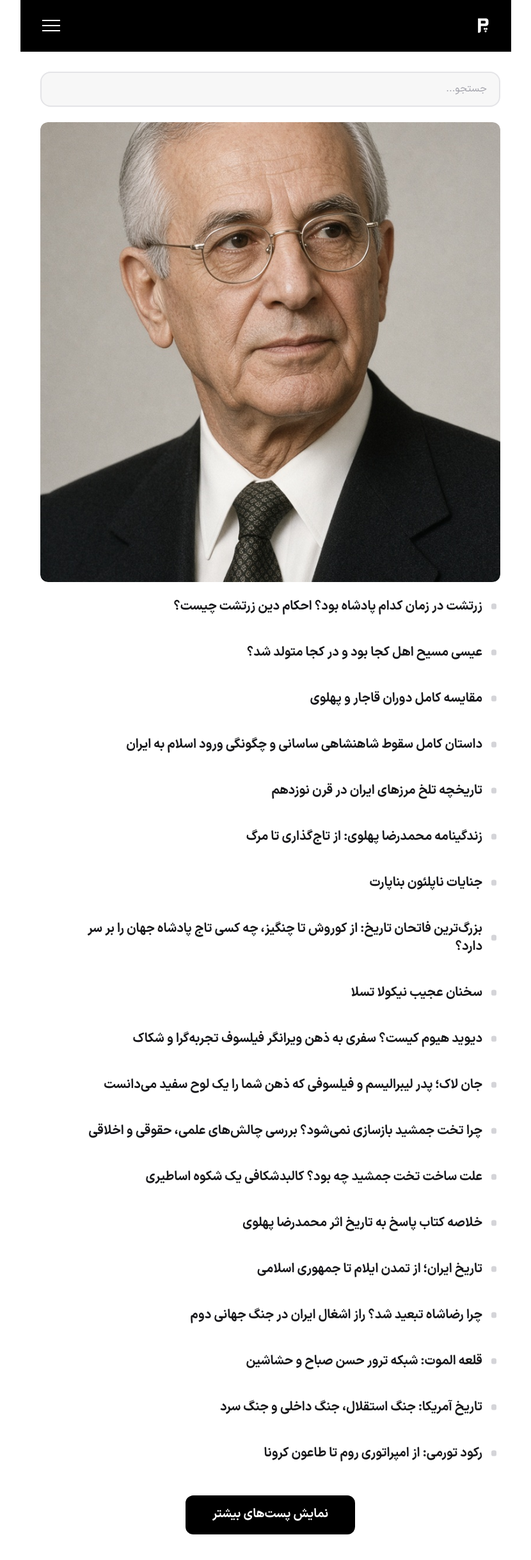
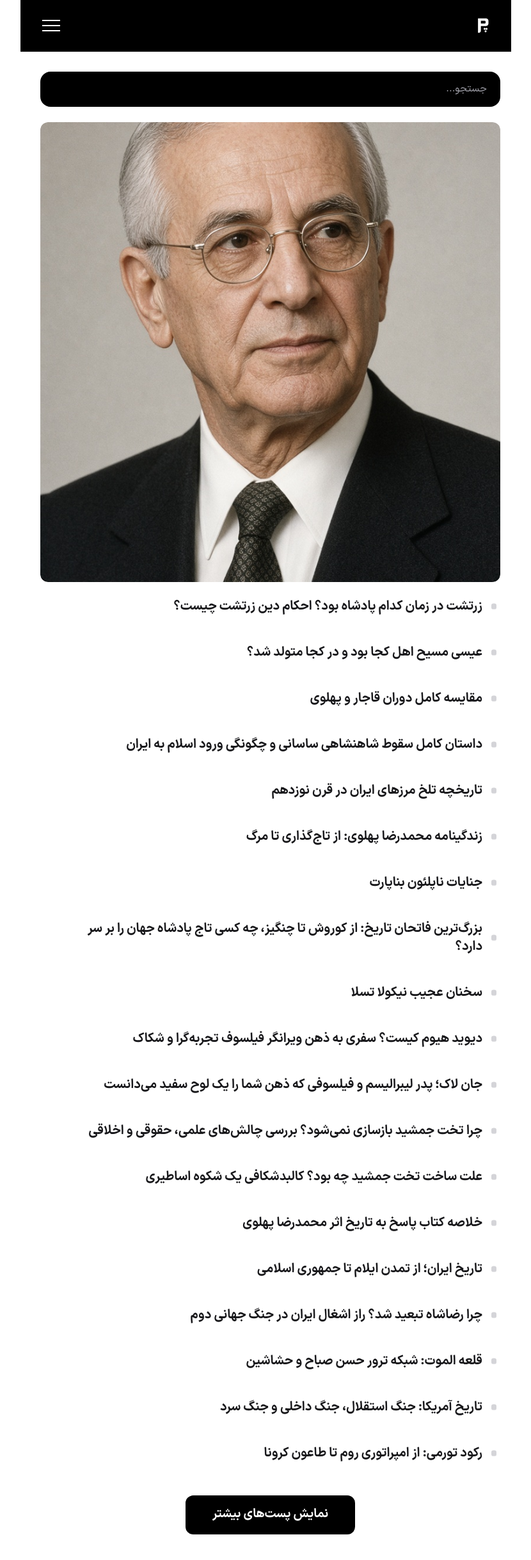
Before and after one commit to darkblog/darkblog.github.io, a Jekyll site: the page built from test.html, in a window 1280 px wide. Shown: the whole page at 64% size, without its empty margins (210-1040 px from the left). Built offline with Jekyll 4.4.1, drawn with Linux system fonts in a browser that asks for light colours.

Commit message:
Update test.html

```diff
--- a/test.html
+++ b/test.html
@@ -98,21 +98,21 @@
 .mobile-nav a:hover, .mobile-nav a:focus-visible { color: var(--header-accent); }
 .main-content { padding-block: calc(var(--header-h) + 2rem) 2.5rem; padding-inline: max(var(--pad-x), var(--safe-r)) max(var(--pad-x), var(--safe-l)); background-color: var(--bg-shell); }
 .live-search-wrapper { position: relative; margin-block-end: 1.5rem; width: 100%; }
-.live-search-input { width: 100%; padding-block: 0.8rem; padding-inline: 1.2rem 3.5rem; font: inherit; font-size: 1rem; border: 2px solid var(--border); border-radius: var(--r-lg); background-color: var(--bg-elev); color: var(--text-body); min-height: 48px; -webkit-appearance: none; appearance: none; }
+.live-search-input { width: 100%; padding-block: 0.8rem; padding-inline: 1.2rem 3.5rem; font: inherit; font-size: 1rem; border: 2px solid #000000; border-radius: var(--r-lg); background-color: #000000; color: #ffffff; min-height: 48px; -webkit-appearance: none; appearance: none; }
 .live-search-input:focus { border-color: var(--accent); box-shadow: 0 0 0 3px var(--accent-ring); outline: none; }
 .live-search-input:focus-visible { outline: 3px solid var(--accent); outline-offset: 2px; }
-.live-search-input::placeholder { color: var(--text-dim); opacity: 1; }
+.live-search-input::placeholder { color: #a1a1aa; opacity: 1; }
 .live-search-input::-webkit-search-cancel-button, .live-search-input::-webkit-search-decoration { -webkit-appearance: none; appearance: none; }
-.search-clear-btn { position: absolute; inset-inline-end: 0.5rem; inset-block-start: 50%; transform: translateY(-50%); background: transparent; border: 0; color: var(--text-dim); font-size: 1.5rem; line-height: 1; cursor: pointer; min-width: 44px; min-height: 44px; border-radius: 50%; display: inline-flex; align-items: center; justify-content: center; transition: color var(--dur), background-color var(--dur); }
-.search-clear-btn:hover { color: var(--text-body); background: var(--border); }
-.live-search-results { position: absolute; inset-block-start: calc(100% + 0.5rem); inset-inline: 0; background-color: var(--bg-elev); border: 1px solid var(--border); border-radius: var(--r-lg); overflow-y: auto; overscroll-behavior: contain; max-height: 60vh; z-index: 20; list-style: none; padding: 0; margin: 0; box-shadow: 0 8px 30px rgba(0, 0, 0, 0.12); }
-.live-search-results li { border-block-end: 1px solid var(--border); list-style: none; }
+.search-clear-btn { position: absolute; inset-inline-end: 0.5rem; inset-block-start: 50%; transform: translateY(-50%); background: transparent; border: 0; color: #a1a1aa; font-size: 1.5rem; line-height: 1; cursor: pointer; min-width: 44px; min-height: 44px; border-radius: 50%; display: inline-flex; align-items: center; justify-content: center; transition: color var(--dur), background-color var(--dur); }
+.search-clear-btn:hover { color: #ffffff; background: rgba(255, 255, 255, 0.1); }
+.live-search-results { position: absolute; inset-block-start: calc(100% + 0.5rem); inset-inline: 0; background-color: #000000; border: 1px solid #2a2a2a; border-radius: var(--r-lg); overflow-y: auto; overscroll-behavior: contain; max-height: 60vh; z-index: 20; list-style: none; padding: 0; margin: 0; box-shadow: 0 8px 30px rgba(0, 0, 0, 0.35); }
+.live-search-results li { border-block-end: 1px solid #2a2a2a; list-style: none; }
 .live-search-results li:last-child { border-block-end: none; }
-.live-search-results a { color: var(--text-body); text-decoration: none; display: flex; align-items: center; font-size: 0.95rem; padding: 0.8rem 1.2rem; min-height: 48px; transition: color var(--dur), background-color var(--dur); }
-.live-search-results a:hover, .live-search-results a:focus-visible { color: var(--accent); background-color: rgba(0, 0, 0, 0.04); }
-.live-search-results li[aria-selected="true"] a { color: var(--accent); background-color: var(--accent-bg); }
-.live-search-results .no-result { color: var(--text-muted); padding: 1rem 1.2rem; text-align: center; display: flex; align-items: center; justify-content: center; min-height: 48px; }
-.live-search-results .more-result a { justify-content: center; color: var(--text-muted); font-size: 0.9rem; }
+.live-search-results a { color: #f0ece6; text-decoration: none; display: flex; align-items: center; font-size: 0.95rem; padding: 0.8rem 1.2rem; min-height: 48px; transition: color var(--dur), background-color var(--dur); }
+.live-search-results a:hover, .live-search-results a:focus-visible { color: var(--header-accent); background-color: rgba(255, 255, 255, 0.06); }
+.live-search-results li[aria-selected="true"] a { color: var(--header-accent); background-color: rgba(45, 212, 191, 0.12); }
+.live-search-results .no-result { color: #a1a1aa; padding: 1rem 1.2rem; text-align: center; display: flex; align-items: center; justify-content: center; min-height: 48px; }
+.live-search-results .more-result a { justify-content: center; color: #a1a1aa; font-size: 0.9rem; }
 .posts-list { list-style: none; padding: 0; margin: 0; display: flex; flex-direction: column; gap: 0.25rem; }
 .posts-list li { position: relative; border-radius: var(--r-md); background-color: transparent; border: 0; }
 .posts-list li::before { content: ''; position: absolute; inset-inline-start: 0.35rem; inset-block-start: 50%; transform: translateY(-50%); width: 0.55rem; height: 0.55rem; background-color: var(--border-h); border-radius: 0.2rem; transition: background-color var(--dur), transform var(--dur), box-shadow var(--dur); z-index: 1; pointer-events: none; }
```
